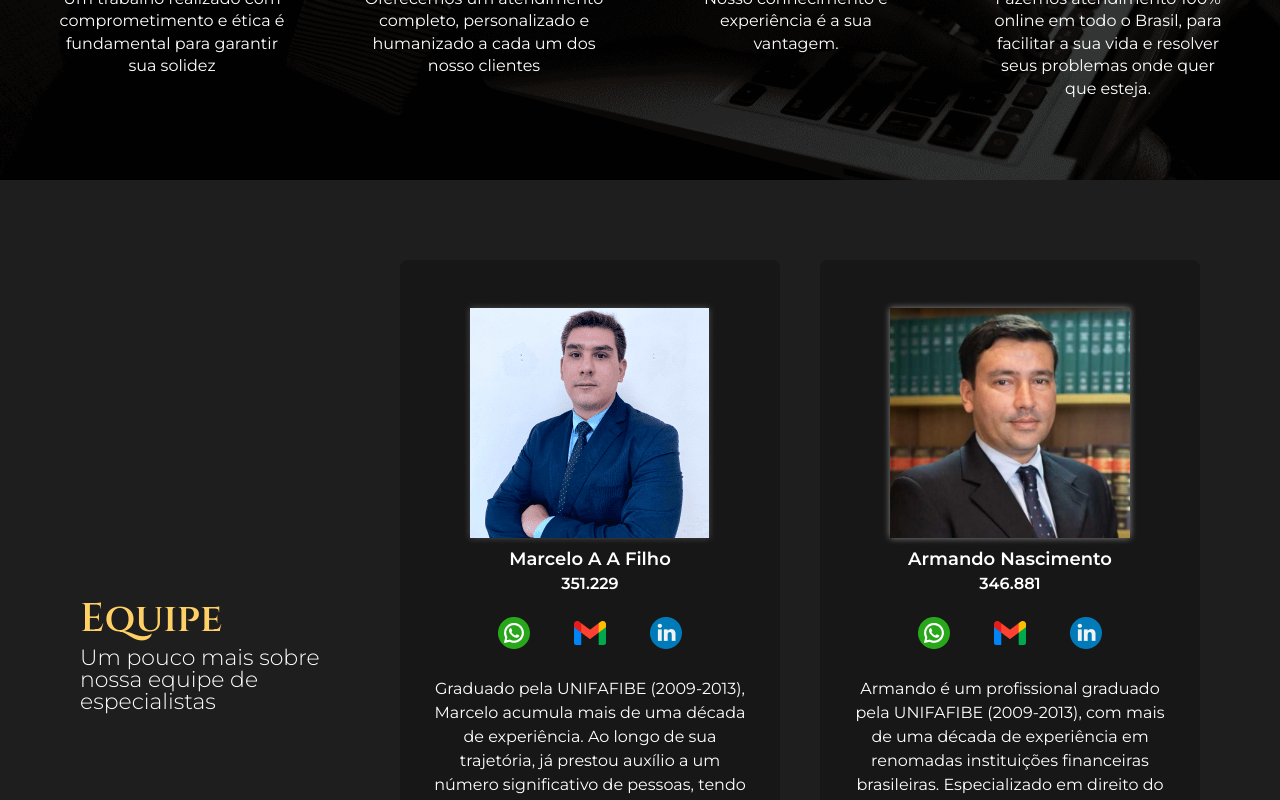
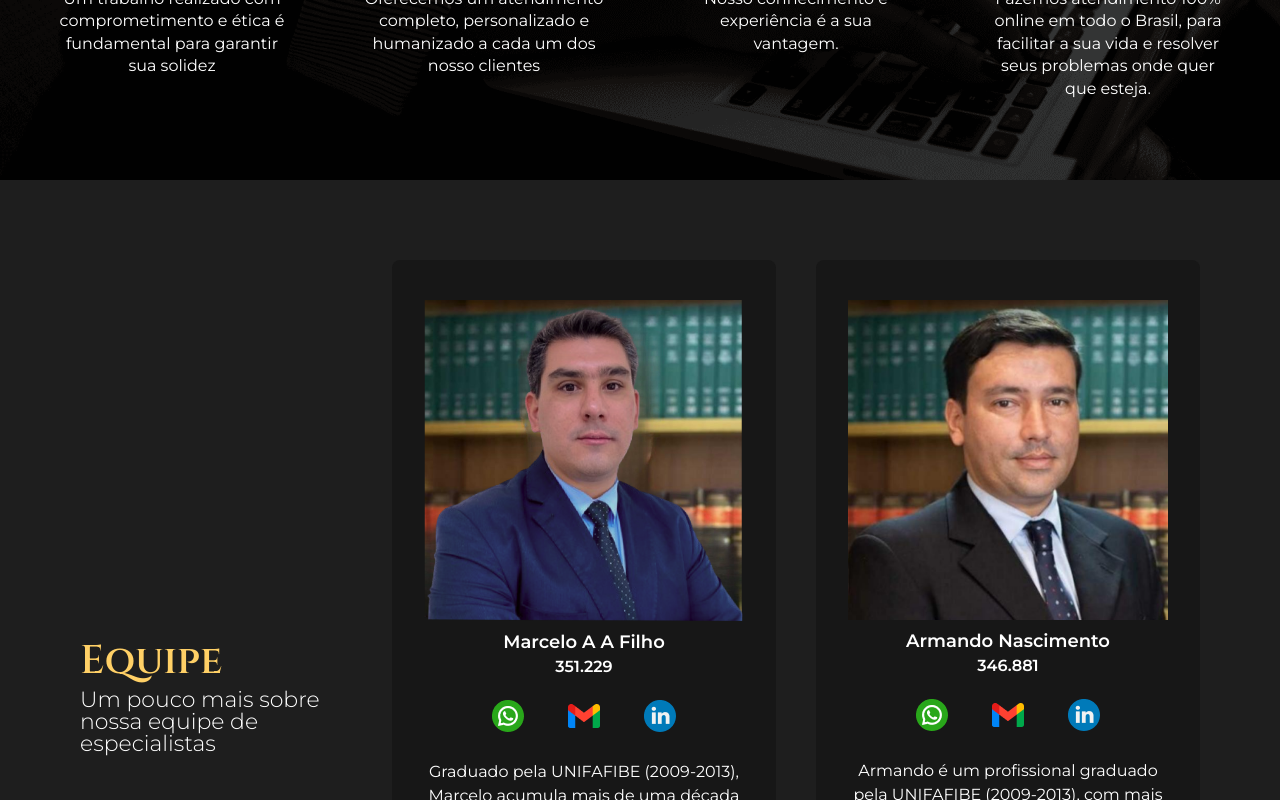
Before and after one commit to EmersonMatias/alves---nascimento-app, a React (Vite) app: page / in a window 1280 px wide. Shown: the part 3762-4562 px from the top of the page. Built offline with nearby package versions, Linux system fonts and the light colour scheme.

Commit message:
fix: mudança de fotos do armando e marcelo

```diff
--- a/src/components/card-3/style.ts
+++ b/src/components/card-3/style.ts
@@ -19,7 +19,7 @@ const Container = styled.div`
     }
 
     .people{
-
+        margin-bottom: 0.8rem;
         max-width: 32rem;
         min-width: 24rem;
     }
```
Also changed, not shown: src/assets/img/Armando.webp, src/assets/img/Marcelo.webp.
